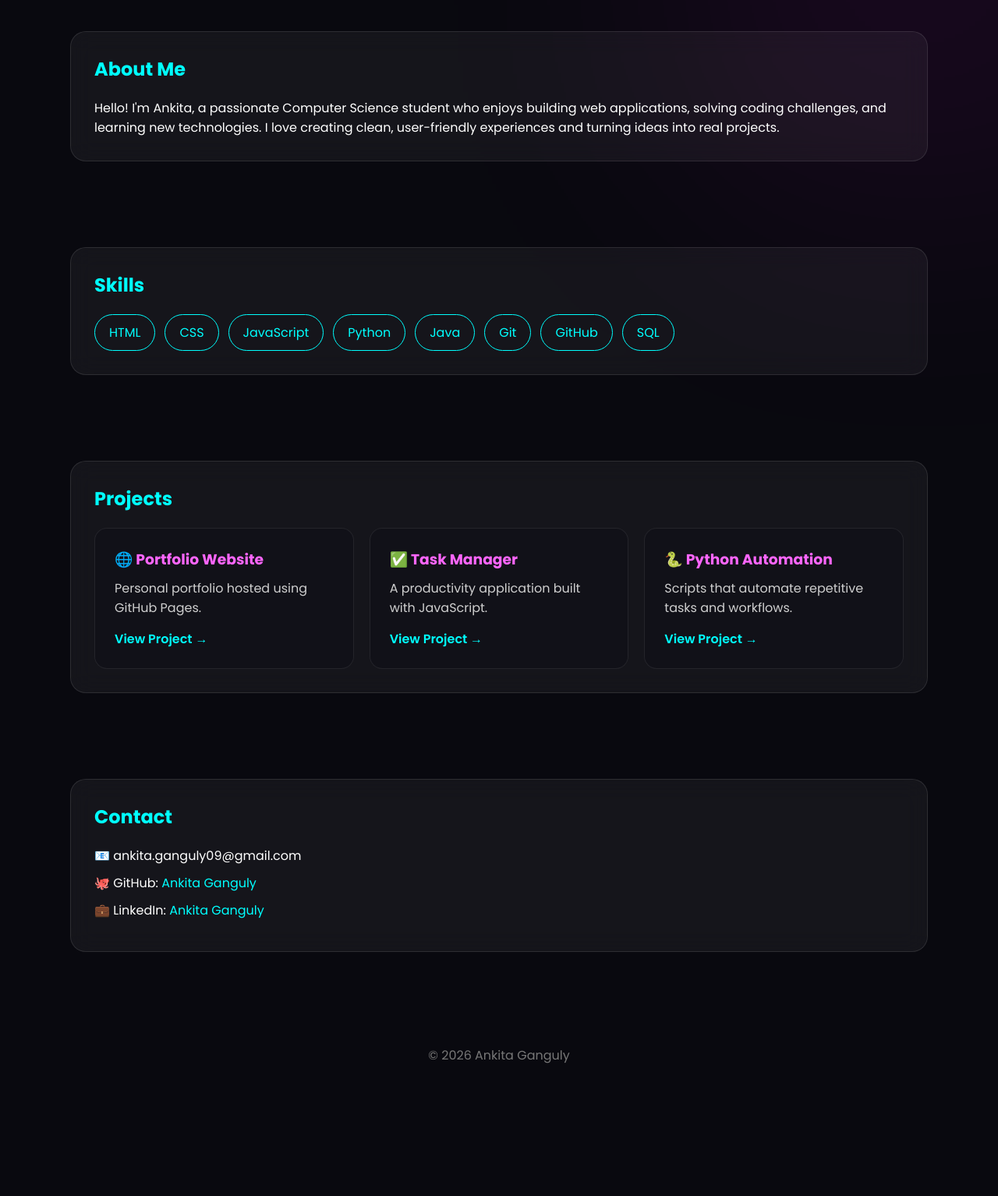
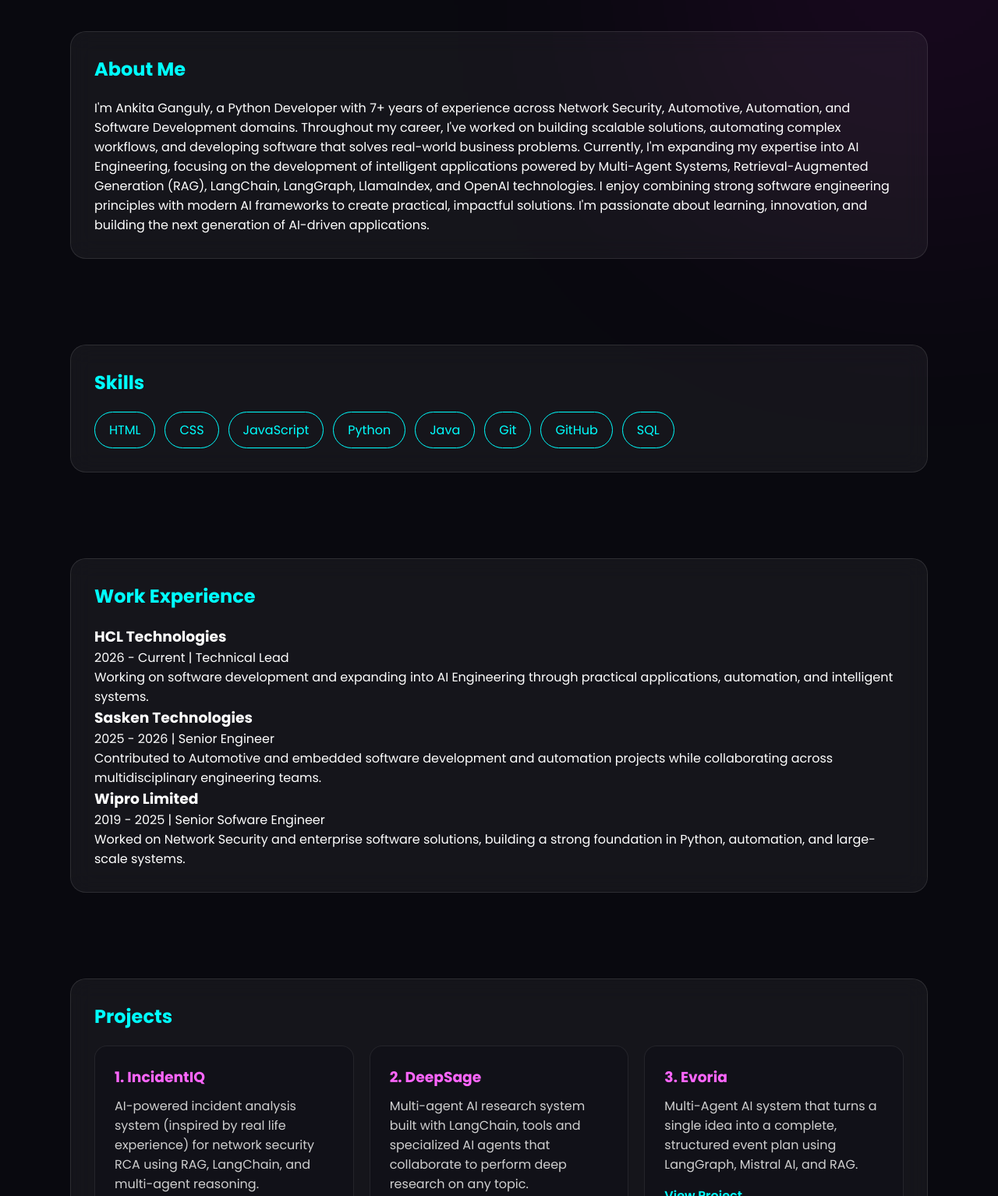
Before and after one commit to ankitaganguly09-hue/ankita-ganguly.github.io, a plain HTML site: page index.html in a window 1280 px wide. Shown: the part 800-2334 px from the top of the page at 78% size. Before the commit the page ends 2216 px from the top, so only its background shows below. Drawn offline with Linux system fonts and the light colour scheme.

Commit message:
Revise personal info and add work experience section
Updated personal introduction and work experience details, including new projects related to AI and automation.

```diff
--- a/index.html
+++ b/index.html
@@ -282,11 +282,21 @@ footer{
             <h2>About Me</h2>
 
             <p>
-                Hello! I'm Ankita, a passionate Computer Science student
-                who enjoys building web applications, solving coding
-                challenges, and learning new technologies.
-                I love creating clean, user-friendly experiences and
-                turning ideas into real projects.
+                I'm Ankita Ganguly, a Python Developer with 7+ years of experience across
+                Network Security, Automotive, Automation, and Software Development domains.
+                Throughout my career, I've worked on building scalable solutions, automating
+                complex workflows, and developing software that solves real-world business
+                problems.
+
+                Currently, I'm expanding my expertise into AI Engineering, focusing on the
+                development of intelligent applications powered by Multi-Agent Systems,
+                Retrieval-Augmented Generation (RAG), LangChain, LangGraph, LlamaIndex,
+                and OpenAI technologies. I enjoy combining strong software engineering
+                principles with modern AI frameworks to create practical, impactful
+                solutions.
+
+                I'm passionate about learning, innovation, and building the next generation
+                of AI-driven applications.
             </p>
 
         </div>
@@ -318,6 +328,67 @@ footer{
 
     </section>
 
+    <!-- Work Experience -->
+
+    <section class="section">
+
+        <div class="glass">
+
+            <h2>Work Experience</h2>
+
+            <div class="timeline">
+
+                <div class="timeline-item">
+                    <div class="timeline-dot"></div>
+
+                    <div class="timeline-content">
+                        <h3>HCL Technologies</h3>
+                        <span>2026 - Current | Technical Lead</span>
+
+                        <p>
+                            Working on software development and expanding into
+                            AI Engineering through practical applications,
+                            automation, and intelligent systems.
+                        </p>
+                    </div>
+                </div>
+
+                <div class="timeline-item">
+                    <div class="timeline-dot"></div>
+
+                    <div class="timeline-content">
+                        <h3>Sasken Technologies</h3>
+                        <span>2025 - 2026 | Senior Engineer</span>
+
+                        <p>
+                            Contributed to Automotive and embedded software
+                            development and automation projects while collaborating across
+                            multidisciplinary engineering teams.
+                        </p>
+                    </div>
+                </div>
+
+                <div class="timeline-item">
+                    <div class="timeline-dot"></div>
+
+                    <div class="timeline-content">
+                        <h3>Wipro Limited</h3>
+                        <span>2019 - 2025 | Senior Sofware Engineer</span>
+
+                        <p>
+                            Worked on Network Security and enterprise software
+                            solutions, building a strong foundation in Python,
+                            automation, and large-scale systems.
+                        </p>
+                    </div>
+                </div>
+
+            </div>
+
+        </div>
+
+    </section>
+
     <!-- PROJECTS -->
 
     <section class="section" id="projects">
@@ -330,13 +401,13 @@ footer{
 
                 <div class="project">
 
-                    <h3>🌐 Portfolio Website</h3>
+                    <h3>1. IncidentIQ</h3>
 
                     <p>
-                        Personal portfolio hosted using GitHub Pages.
+                        AI-powered incident analysis system (inspired by real life experience) for network security RCA using RAG, LangChain, and multi-agent reasoning.
                     </p>
 
-                    <a href="#">
+                    <a href="https://github.com/ankitaganguly09-hue/IncidentIQ_AI_Powered_Network_Security_Incident_RCA_System">
                         View Project →
                     </a>
 
@@ -344,13 +415,13 @@ footer{
 
                 <div class="project">
 
-                    <h3>✅ Task Manager</h3>
+                    <h3>2. DeepSage</h3>
 
                     <p>
-                        A productivity application built with JavaScript.
+                        Multi-agent AI research system built with LangChain, tools and specialized AI agents that collaborate to perform deep research on any topic.
                     </p>
 
-                    <a href="#">
+                    <a href="https://github.com/ankitaganguly09-hue/DeepSage-YourOwnAIResearchAgent">
                         View Project →
                     </a>
 
@@ -358,13 +429,55 @@ footer{
 
                 <div class="project">
 
-                    <h3>🐍 Python Automation</h3>
+                    <h3>3. Evoria</h3>
 
                     <p>
-                        Scripts that automate repetitive tasks and workflows.
+                        Multi-Agent AI system that turns a single idea into a complete, structured event plan using LangGraph, Mistral AI, and RAG.
                     </p>
 
-                    <a href="#">
+                    <a href="https://github.com/ankitaganguly09-hue/Evoria_AI_Planner">
+                        View Project →
+                    </a>
+
+                </div>
+
+                <div class="project">
+
+                    <h3>4. Veltrix</h3>
+
+                    <p>
+                        AI-powered Security Intelligence Console that allows users to query security knowledge from PDFs using RAG, LlamaIndex, HuggingFace embeddings and ChromaDB.
+                    </p>
+
+                    <a href="https://github.com/ankitaganguly09-hue/Veltrix_AI_Security_Console">
+                        View Project →
+                    </a>
+
+                </div>
+
+                <div class="project">
+
+                    <h3>5. ChatterBox AI</h3>
+
+                    <p>
+                        Conversational AI chatbot built using modern LLM frameworks.
+                    </p>
+
+                    <a href="https://github.com/ankitaganguly09-hue/ChatterBox-AI">
+                        View Project →
+                    </a>
+
+                </div>
+
+                <div class="project">
+
+                    <h3>6. n8n Agentic Workflow</h3>
+
+                    <p>
+                        Intelligent workflow automation using AI Agents and n8n.
+                    </p>
+
+                    <a href="https://github.com/ankitaganguly09-hue/Agentic-AI-Network-Security-RCA-Workflow">
                         View Project →
                     </a>
 
```
